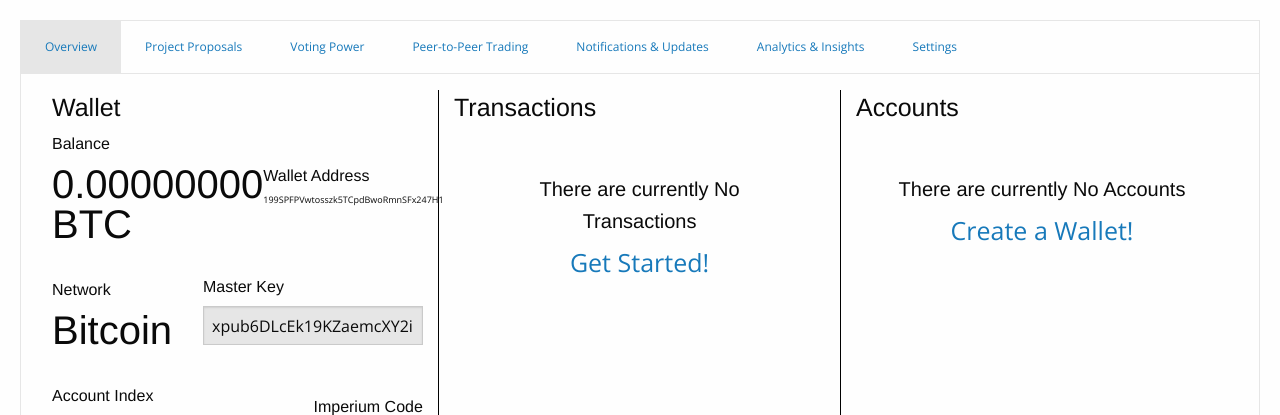
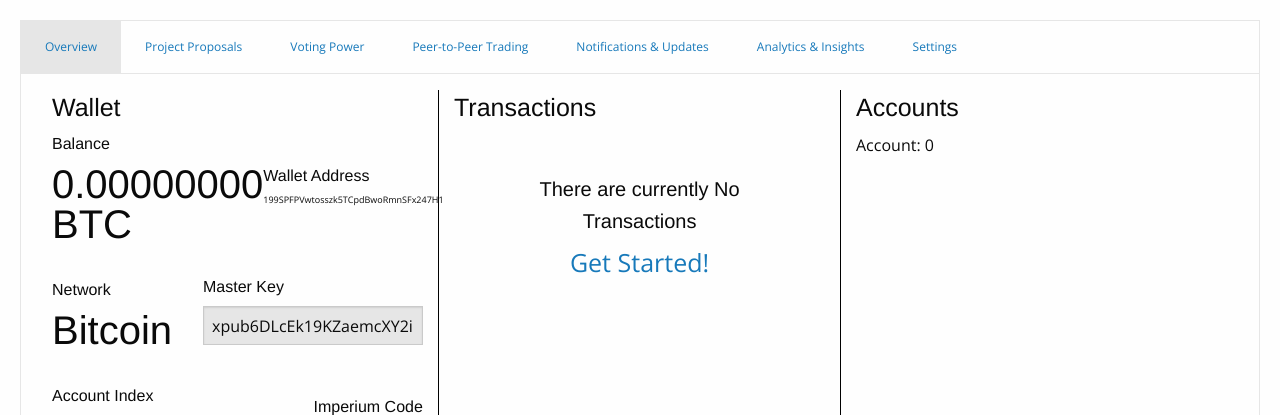
Before and after one commit to williammabotjaeng/imperium, a Flask app: page /home in a window 1280 px wide. Shown: the part 158-573 px from the top of the page. Run offline with Flask 3, Linux system fonts and the light colour scheme; a user stored in the database is signed in; some libraries are stand-ins or nearby versions.

Commit message:
accounts, current_user, |length, account

```diff
--- a/templates/home.html
+++ b/templates/home.html
@@ -78,8 +78,10 @@
                 </div>
                 <div class="cell small-4 info">
                 <h4 class="h4">Accounts</h4>
-                {% if current_user.transactions|length > 0 %}
-
+                {% if current_user.accounts|length > 0 %}
+                    {% for account in current_user.accounts %}
+                        <p class="bold">Account: {{ account }}</p>
+                    {% endfor %}
                 {% else %}
                 <div class="transactions-empty-state">
                     <h3 class="h3 lead">
```
Also changed, not shown: instance/database.db.
